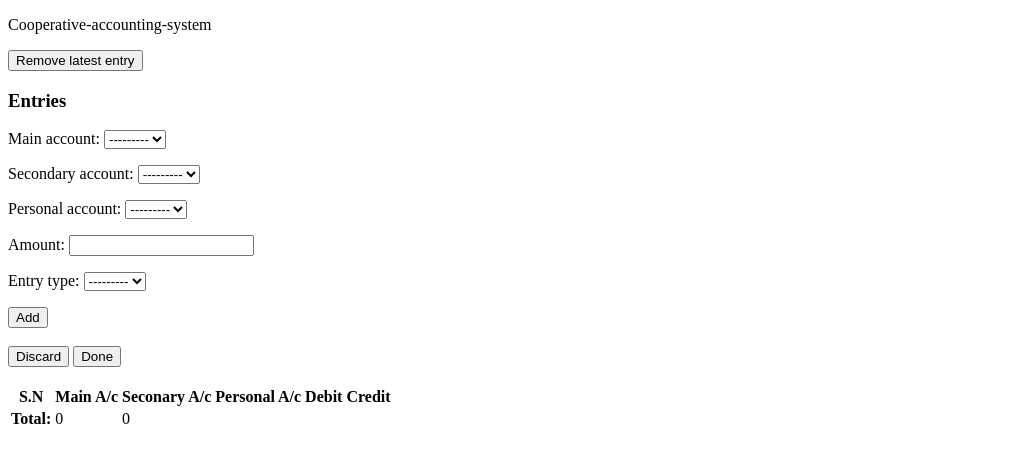
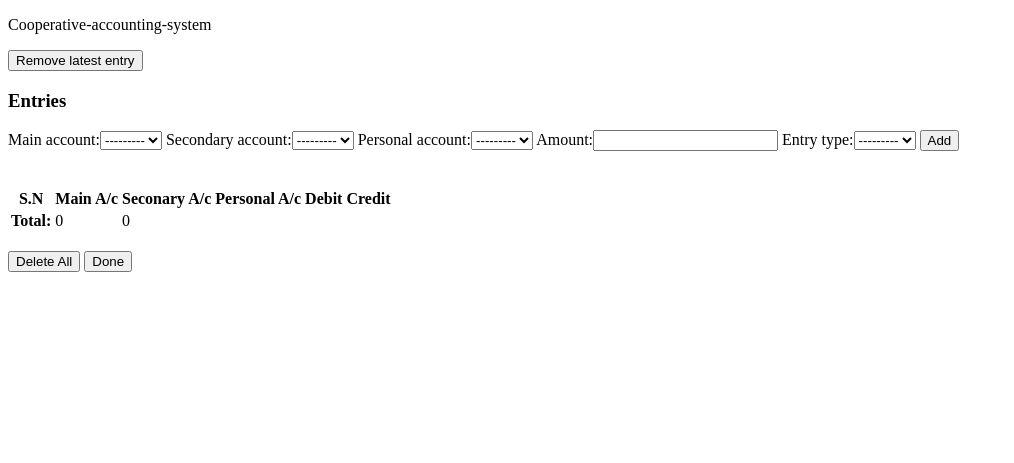
Before and after one commit to suresh466/cooperative_accounting_system, a Django app: page /dataentry/ in a window 1280 px wide. Shown: the top 463 px of the page, without its empty margins (0-1014 px from the left). Run offline with Django 3.2, Linux system fonts and the light colour scheme.

Commit message:
move entrybundleform below the table display data entry form inline

```diff
--- a/data_entry/templates/data_entry/data_entry.html
+++ b/data_entry/templates/data_entry/data_entry.html
@@ -8,15 +8,10 @@
 
 <form method="POST" id="dataEntryForm" data-secondary-accounts-url="{% url 'data_entry:ajax_load_secondary_accounts' %}" get-entry-url="{% url 'data_entry:get_entry' %}">
 	{% csrf_token %}
-	{{ form.as_p }}
+	{{ form}}
 	<button type="submit" name="add">Add</button>
 </form>
 </br>
-<form method="POST" id="entryBundleForm">
-	{% csrf_token %}
-	<button type="submit" name="discard">Discard</button>
-	<button id="save_session_entries" save_session_entries_url="{% url 'data_entry:save_session_entries' %}">Done</button>
-</form>
 </br>
 <table id="session_entries_table">
 	<thead>
@@ -39,6 +34,12 @@
 	</tr>
 	</tfoot>
 </table>
+</br>
+<form method="POST" id="entryBundleForm">
+	{% csrf_token %}
+	<button type="submit" name="discard">Delete All</button>
+	<button id="save_session_entries" save_session_entries_url="{% url 'data_entry:save_session_entries' %}">Done</button>
+</form>
 
 <script src="https://code.jquery.com/jquery-3.3.1.min.js"></script>
 <script> //GET RID OF JQUERY ASAP
```
